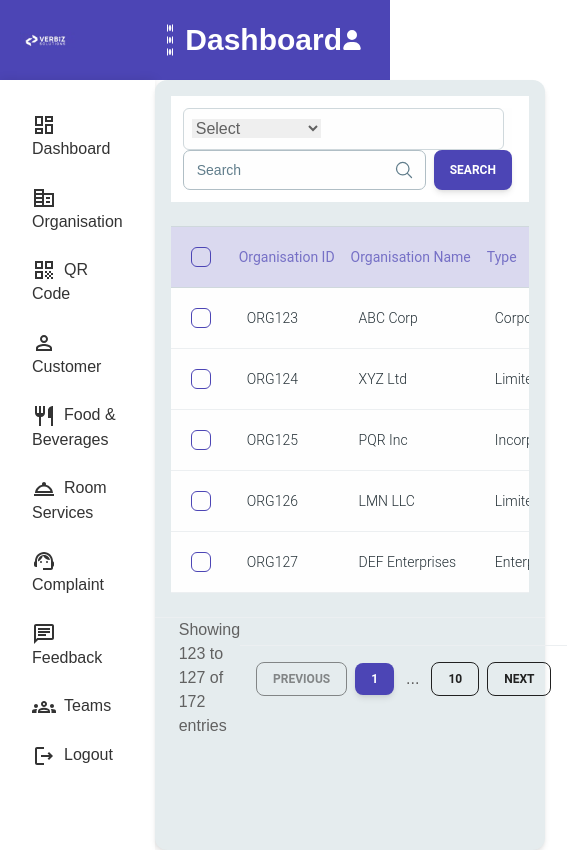
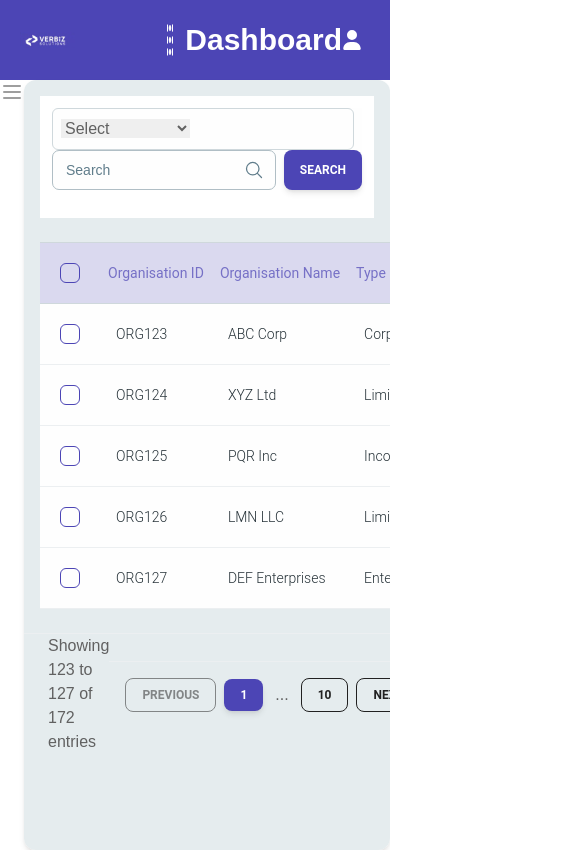
Before and after one commit to akshayasalaskar/Verbiz, a React (Create React App) app: page / in a window 390 px wide. Shown: the whole page, 567 px wide, since content can reach past the window. Built offline with nearby package versions, Linux system fonts and the light colour scheme.

Commit message:
added functionality

```diff
--- a/src/Components/Sidebar/Sidebar.js
+++ b/src/Components/Sidebar/Sidebar.js
@@ -18,13 +18,37 @@ import LogoutOutlinedIcon from "@mui/icons-material/LogoutOutlined";
 export function Sidebar() {
   const dispatch = useDispatch();
   const [activeItem, setActiveItem] = useState(null);
+  const [isSidebarOpen, setIsSidebarOpen] = useState(false);
 
   const handleSidebarClick = (option, clickedItem) => {
     dispatch(setSelectedOption(option));
     setActiveItem(clickedItem);
   };
+
+  const toggleSidebar = () => {
+    setIsSidebarOpen(!isSidebarOpen);
+  };
+
   return (
-    <div class="sidebar">
+    <div className="flex flex-col md:flex-row">
+      <button className="md:hidden" onClick={toggleSidebar}>
+        {/* Hamburger Icon */}
+        <svg
+          xmlns="http://www.w3.org/2000/svg"
+          fill="none"
+          viewBox="0 0 24 24"
+          stroke="currentColor"
+          className="h-6 w-6 text-gray-500"
+        >
+          <path
+            strokeLinecap="round"
+            strokeLinejoin="round"
+            strokeWidth={2}
+            d="M4 6h16M4 12h16M4 18h16"
+          />
+        </svg>
+      </button>
+      <div className={`sidebar ${isSidebarOpen ? "block" : "hidden"} md:block`}>
         <ul>
           <li
             className={activeItem === 1 ? "active" : ""}
@@ -118,5 +142,6 @@ export function Sidebar() {
           </li>
         </ul>
       </div>
+    </div>
   );
 }
--- a/src/Components/Table/Table.js
+++ b/src/Components/Table/Table.js
@@ -75,15 +75,15 @@ export function Table() {
     }
   };
   return (
-    <Card className=" w-full h-[calc(95vh-2rem)] bg-customgray  ">
+    <Card className=" w-full h-[calc(95vh-2rem)] overflow-x-auto bg-customgray  ">
       <CardHeader
         floated={false}
         shadow={false}
         className="rounded-none flex justify-start items-center p-3 "
       >
-        <div className=" ">
-          <div className="flex flex-col  bg-customwhite justify-between md:flex-row md:items-center">
-            <div className="border border-blue-gray-100  p-2 mr-2 rounded-md">
+        <div className="mb-4 flex flex-col md:flex-row gap-8 md:items-center">
+          <div className="flex flex-col bg-customwhite justify-between md:flex-row md:items-center">
+            <div className="border border-blue-gray-100 p-2 mr-2 rounded-md">
               <select
                 id="selectOptions"
                 value={selectedOption}
@@ -113,7 +113,7 @@ export function Table() {
           </div>
         </div>
       </CardHeader>
-      <CardBody className=" mx-4 overflow-hidden px-0">
+      <CardBody className=" mx-4 w-full overflow-x-auto px-0">
         <table className="w-full min-w-max table-auto text-left  bg-customwhite ">
           <thead>
             <tr>
```
Lines whose indentation alone changed are shown as unchanged.
